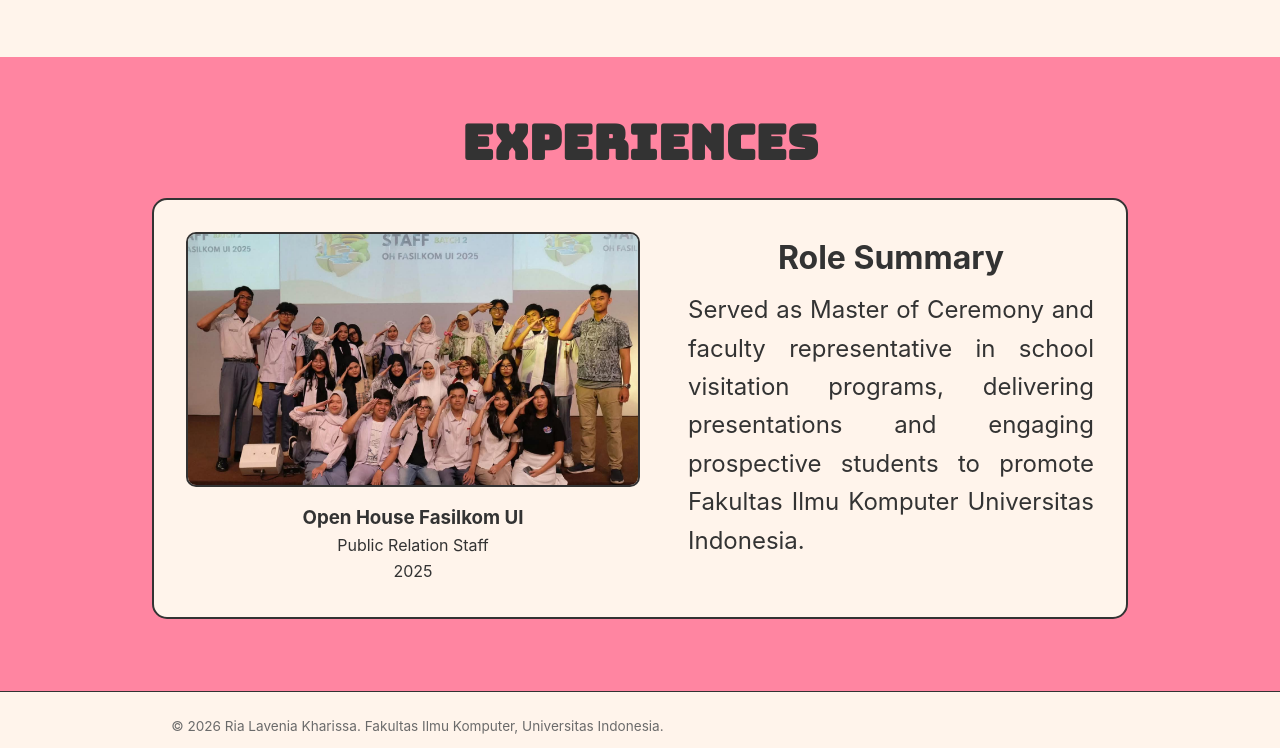
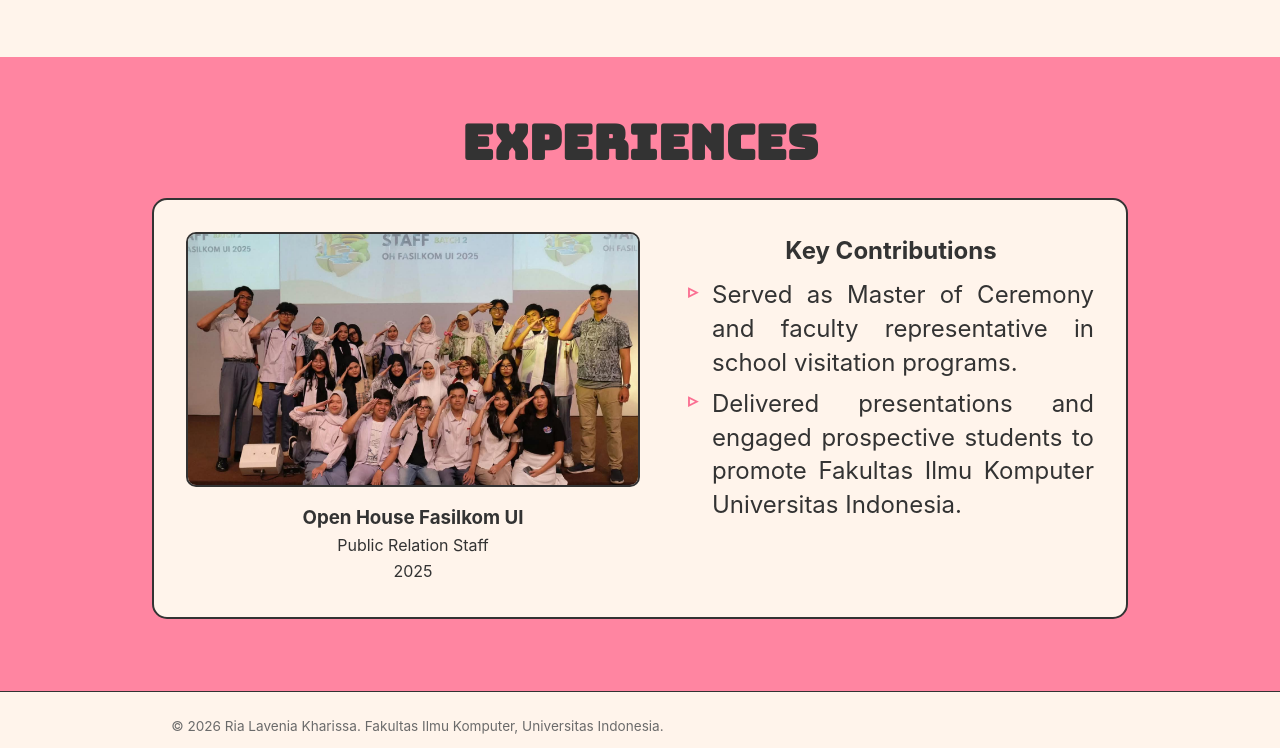
Before and after one commit to mickiepie/myportofolio, a Django app: page / in a window 1280 px wide. Shown: the part 773-1521 px from the top of the page. Run offline with Django 5.2, Linux system fonts and the light colour scheme.

Commit message:
Update django version to 5.2

```diff
--- a/requirements.txt
+++ b/requirements.txt
@@ -1,4 +1,4 @@
-django
+django ~=5.2
 gunicorn
 whitenoise
 psycopg2-binary
--- a/static/css/style.css
+++ b/static/css/style.css
@@ -310,8 +310,33 @@ h1 {
 
 }
 
+.contribution-list {
+    display: flex;
+    flex-direction: column;
+    gap: 0.5rem;
+    list-style: none;
+    padding-left: 0;
+    margin-top: 0.5rem;
+}
+
+.contribution-list li{
+    position: relative;
+    padding-left: 1.5rem;
+    line-height: 1.4;
+    text-align: justify;
+}
+
+.contribution-list li::before {
+    content: "▹";
+    position: absolute;
+    left: 0;
+    color: var(--accent-dark);
+    font-size: 1.2rem;
+    font-weight: bold;
+}
+
 .exp-right h3 {
-    font-size: 2rem;
+    font-size: 1.5rem;
     margin-bottom: 0.5rem;
     text-align: center;
 }
--- a/templates/index.html
+++ b/templates/index.html
@@ -77,8 +77,11 @@
                             <p class="exp-year">2025</p>
                         </div>
                         <div class="exp-right">
-                            <h3>Role Summary</h3>
-                            <p>Served as Master of Ceremony and faculty representative in school visitation programs, delivering presentations and engaging prospective students to promote Fakultas Ilmu Komputer Universitas Indonesia.</p>
+                            <h3>Key Contributions</h3>
+                            <ul class="contribution-list">
+                                <li>Served as Master of Ceremony and faculty representative in school visitation programs.</li>
+                                <li>Delivered presentations and engaged prospective students to promote Fakultas Ilmu Komputer Universitas Indonesia.</li>
+                            </ul>
                         </div>
                     </div>
                     <!-- card 2 -->
@@ -92,8 +95,11 @@
                             <p class="exp-year">2025</p>
                         </div>
                         <div class="exp-right">
-                            <h3>Role Summary</h3>
-                            <p>Managed end-to-end design process, from concept generation to final execution, creating high-impact visual content for event promotion and digital outreach.</p>
+                            <h3>Key Contributions</h3>
+                            <ul class="contribution-list">
+                                <li>Managed end-to-end design process, from concept generation to final execution.</li>
+                                <li>Created high-impact visual content for event promotion and digital outreach.</li>
+                            </ul>
                         </div>
                     </div>
 
@@ -108,8 +114,11 @@
                             <p class="exp-year">2026</p>
                         </div>
                         <div class="exp-right">
-                            <h3>Role Summary</h3>
-                            <p>Contributed to event coordination and worked closely with all staff to ensure smooth and successful event execution.</p>
+                            <h3>Key Contributions</h3>
+                            <ul class="contribution-list">
+                                <li>Contributed to event coordination.</li>
+                                <li>Worked closely with all staff to ensure smooth and successful event execution.</li>
+                            </ul>
                         </div>
                     </div>
 
@@ -124,8 +133,11 @@
                             <p class="exp-year">2026</p>
                         </div>
                         <div class="exp-right">
-                            <h3>Role Summary</h3>
-                            <p>Managed end-to-end internal human resources operations, bridging communication gaps and fostering a cohesive culture across all organizational divisions</p>
+                            <h3>Key Contributions</h3>
+                            <ul class="contribution-list">
+                                <li>Managed end-to-end internal human resources operations.</li>
+                                <li>Bridged communication gaps and fostered a cohesive culture across all organizational divisions.</li>
+                            </ul>
                         </div>
                     </div>
 
@@ -140,8 +152,11 @@
                             <p class="exp-year">2026</p>
                         </div>
                         <div class="exp-right">
-                            <h3>Role Summary</h3>
-                            <p>Designed work programs and managed end-to-end project operations, ensuring Ascipella successfully serves as a thriving communityfor Fasilkom UI students to explore their musical and vocal talents.</p>
+                            <h3>Key Contributions</h3>
+                            <ul class="contribution-list">
+                                <li>Designed work programs and managed end-to-end project operations.</li>
+                                <li>Ensured Ascipella successfully serves as a thriving community for Fasilkom UI students to explore their musical and vocal talents.</li>
+                            </ul>
                         </div>
                     </div>
                     <!-- card 6 -->
@@ -155,8 +170,11 @@
                             <p class="exp-year">2026</p>
                         </div>
                         <div class="exp-right">
-                            <h3>Role Summary</h3>
-                            <p>Mentored freshman students in learning foundational Python programming, ensuring they build a strong technical base ahead of Dasar-Dasar Pemrograman 1 (DDP1) </p>
+                            <h3>Key Contributions</h3>
+                            <ul class="contribution-list">
+                                <li>Mentored freshman students in learning foundational Python programming.</li>
+                                <li>Ensured they build a strong technical base ahead of Fundamental Programming 1 (DDP1).</li>
+                            </ul>
                         </div>
                     </div>
 
```
Also changed, not shown: static/img/laven2.jpg (added).
